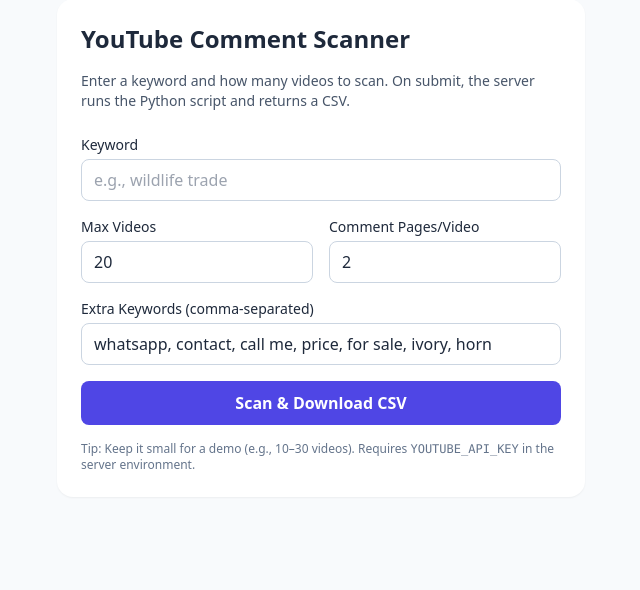
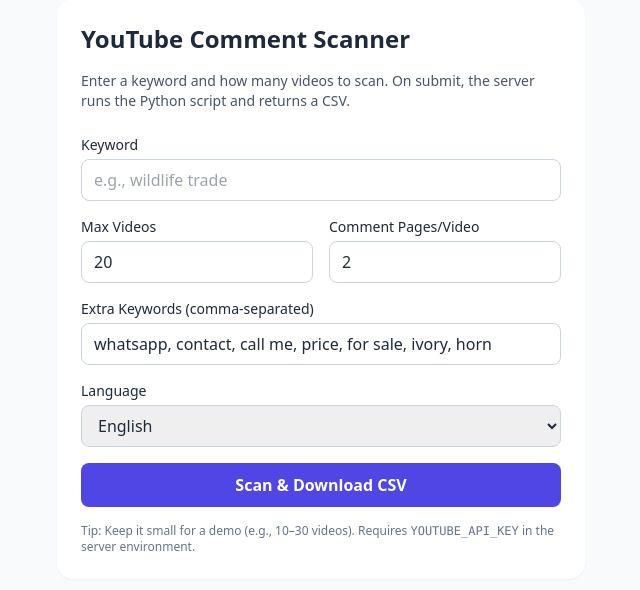
Before and after one commit to sangwan15/yt_scanner, a Python web app: template templates/index.html in a window 1280 px wide. Shown: the part 25-615 px from the top of the page, without its empty margins (319-959 px from the left). Run offline with Jinja, Linux system fonts and the light colour scheme; the template is opened without the code that fills it, so the values that code supplies are empty; some libraries are stand-ins or nearby versions.

Commit message:
ading log view

```diff
--- a/templates/index.html
+++ b/templates/index.html
@@ -41,17 +41,25 @@
                        class="w-full rounded-lg border border-slate-300 px-3 py-2 focus:outline-none focus:ring-2 focus:ring-indigo-500" />
             </div>
 
+           <div>
+                <label class="block text-sm font-medium mb-1">Language</label>
+                <select name="language" class="w-full rounded-lg border border-slate-300 px-3 py-2 focus:outline-none focus:ring-2 focus:ring-indigo-500">
+                    <option value="en">English</option>
+                    <option value="hi">Hindi</option>
+                    <option value="mr">Marathi</option>
+                    <option value="te">Telugu</option>
+                </select>
+            </div>
+
             <button type="submit"
                     class="inline-flex items-center justify-center rounded-lg bg-indigo-600 px-4 py-2.5 text-white font-semibold
                        hover:bg-indigo-700 transition-colors">
                 Scan & Download CSV
             </button>
 
-            <div id="progress-container" class="hidden">
-                <div class="w-full bg-slate-200 rounded-full h-4">
-                    <div id="progress-bar" class="bg-indigo-600 h-4 rounded-full" style="width:0%"></div>
-                </div>
-                <p id="progress-text" class="text-xs mt-1">0%</p>
+           <div id="log-container" class="hidden">
+                <label class="block text-sm font-medium mb-1">Logs</label>
+                <pre id="log-window" class="w-full h-48 bg-black text-green-200 overflow-y-scroll rounded-lg p-2 text-xs"></pre>
             </div>
 
 
@@ -63,29 +71,25 @@
 </main>
     <script>
 const form = document.getElementById('scan-form');
-const progressContainer = document.getElementById('progress-container');
-const progressBar = document.getElementById('progress-bar');
-const progressText = document.getElementById('progress-text');
-let progressInterval;
+const logContainer = document.getElementById('log-container');
+const logWindow = document.getElementById('log-window');
+let logInterval;
 
 form.addEventListener('submit', async (e) => {
     e.preventDefault();
     const fd = new FormData(form);
-    progressContainer.classList.remove('hidden');
-    progressBar.style.width = '0%';
-    progressText.textContent = '0%';
+    logContainer.classList.remove('hidden');
+    logWindow.textContent = '';
 
-    progressInterval = setInterval(async () => {
-        const r = await fetch('/progress');
+    logInterval = setInterval(async () => {
+        const r = await fetch('/logs');
         const data = await r.json();
-        progressBar.style.width = data.percent + '%';
-        progressText.textContent = data.percent + '%';
+        logWindow.textContent = data.lines.join('');
+        logWindow.scrollTop = logWindow.scrollHeight;
     }, 1000);
 
     const resp = await fetch('/scan', { method: 'POST', body: fd });
-    clearInterval(progressInterval);
-    progressBar.style.width = '100%';
-    progressText.textContent = '100%';
+    clearInterval(logInterval);
 
     if (resp.ok) {
         const blob = await resp.blob();
```
